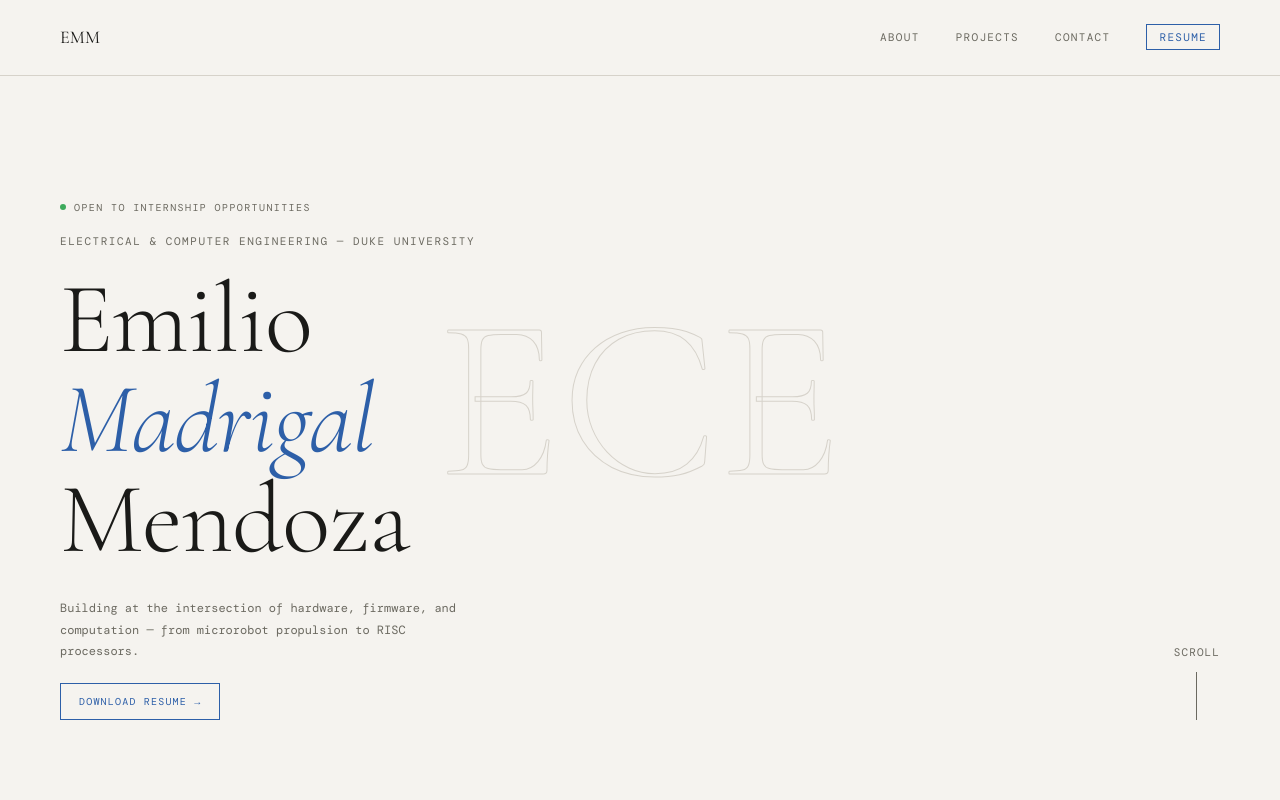
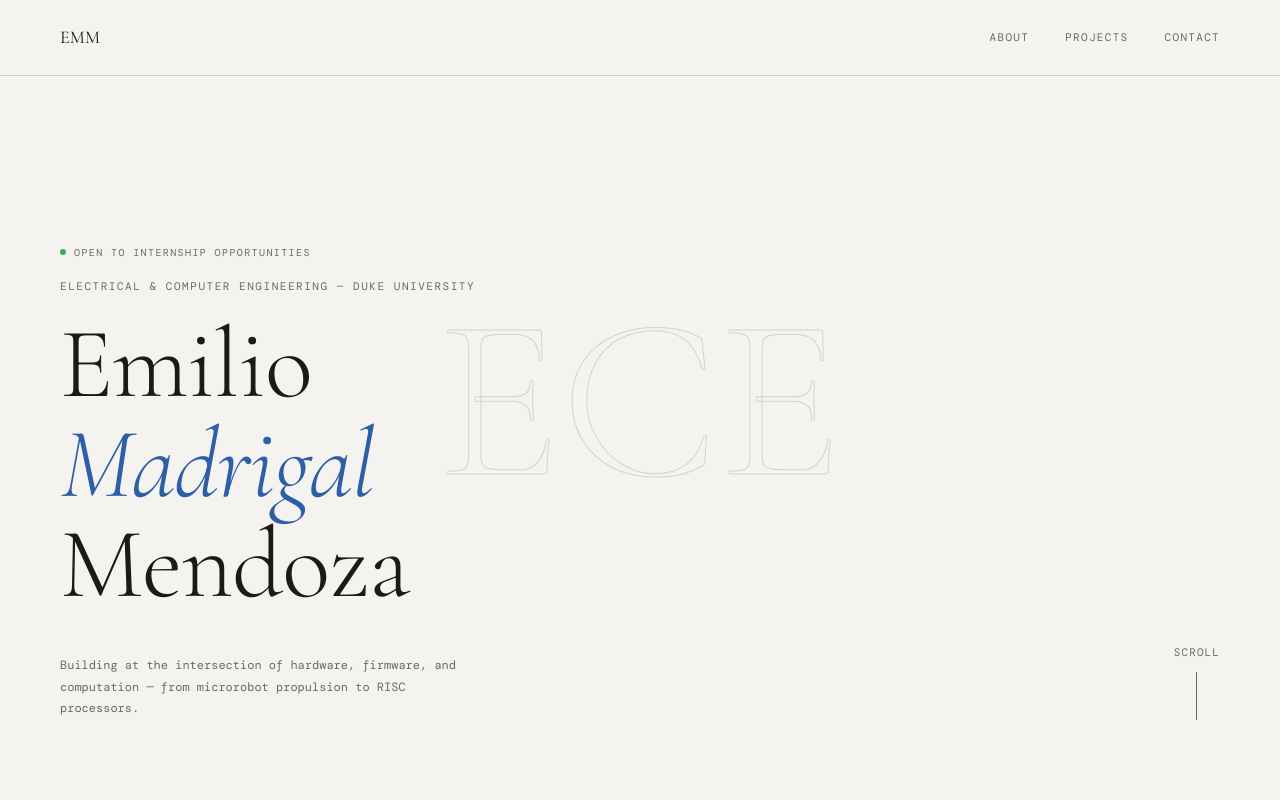
Before and after one commit to Sufty1/Portfolio, a plain HTML site: page index.html in a window 1280 px wide. Shown: the top 800 px of the page. Drawn offline with nearby package versions, Linux system fonts and the light colour scheme; a web font is replaced by a local one.

Commit message:
Update index.html
Edited Resume Download Ability

```diff
--- a/index.html
+++ b/index.html
@@ -71,18 +71,6 @@
   }
 
   .nav-links a:hover { color: var(--ink); }
-
-  .nav-resume a {
-    color: var(--accent) !important;
-    border: 1px solid var(--accent);
-    padding: 5px 12px;
-    transition: background 0.2s, color 0.2s !important;
-  }
-
-  .nav-resume a:hover {
-    background: var(--accent);
-    color: var(--bg) !important;
-  }
 
   /* ── HERO ── */
   #hero {
@@ -176,21 +164,6 @@
     font-size: 12px;
     line-height: 1.8;
   }
-
-  .hero-cta {
-    display: inline-block;
-    font-size: 10px;
-    letter-spacing: 0.12em;
-    text-transform: uppercase;
-    color: var(--accent);
-    border: 1px solid var(--accent);
-    padding: 9px 18px;
-    text-decoration: none;
-    transition: background 0.2s, color 0.2s;
-    width: fit-content;
-  }
-
-  .hero-cta:hover { background: var(--accent); color: var(--bg); }
 
   .hero-scroll {
     font-size: 11px;
@@ -306,7 +279,6 @@
   .project-card.full-width { grid-column: 1 / -1; }
   .project-card:hover { background: #E8E4DB; }
 
-  /* Image at top — edge-to-edge, clickable */
   .project-img-link {
     display: block;
     overflow: hidden;
@@ -336,7 +308,6 @@
 
   .project-img-link:hover .project-img-slot img { transform: scale(1.04); }
 
-  /* Gallery (Forage full-width card) */
   .project-img-gallery {
     display: grid;
     grid-template-columns: repeat(3, 1fr);
@@ -361,7 +332,6 @@
 
   .project-img-gallery .project-img-link:hover img { transform: scale(1.04); }
 
-  /* Card text body */
   .project-card-body {
     padding: 28px 36px 36px;
     display: flex;
@@ -539,14 +509,8 @@
     .hero-scroll-line { width: 48px; height: 1px; }
     .project-img-slot { height: 200px; }
     .project-img-gallery { grid-template-columns: 1fr; height: auto; }
-    .project-img-gallery .project-img-link { height: 240px; }
     .project-img-gallery .project-img-link:nth-child(n+2) { display: none; }
     .project-card-body { padding: 22px 24px 28px; }
-  }
-
-  @media (max-width: 480px) {
-    .nav-resume { display: none; }
-    .nav-links { gap: 16px; }
   }
 </style>
 </head>
@@ -558,7 +522,6 @@
     <li><a href="#about">About</a></li>
     <li><a href="#projects">Projects</a></li>
     <li><a href="#contact">Contact</a></li>
-    <li class="nav-resume"><a href="./Emilio%20Madrigal%20Mendoza%20-%20RESUME.pdf" download>Resume</a></li>
   </ul>
 </nav>
 
@@ -581,7 +544,6 @@
           Building at the intersection of hardware, firmware, and computation —
           from microrobot propulsion to RISC processors.
         </p>
-        <a class="hero-cta" href="./Emilio%20Madrigal%20Mendoza%20-%20RESUME.pdf" download>Download Resume →</a>
       </div>
       <a class="hero-scroll" href="#about" aria-label="Scroll to About section">
         <span>Scroll</span>
@@ -655,7 +617,6 @@
   </div>
   <div class="projects-grid">
 
-    <!-- 001: No image (research restriction) -->
     <div class="project-card reveal">
       <div class="project-card-body">
         <div class="project-card-top">
@@ -678,7 +639,6 @@
       </div>
     </div>
 
-    <!-- 002: Logisim schematic -->
     <div class="project-card reveal">
       <a class="project-img-link" href="./cpu.png" target="_blank" rel="noopener" aria-label="View full Logisim schematic">
         <div class="project-img-slot">
@@ -705,7 +665,6 @@
       </div>
     </div>
 
-    <!-- 003: ESP32 breadboard photo -->
     <div class="project-card reveal">
       <a class="project-img-link" href="./esp32-project/esp32-breadboard.png" target="_blank" rel="noopener" aria-label="View ESP32 motor controller breadboard">
         <div class="project-img-slot">
@@ -737,7 +696,6 @@
       </div>
     </div>
 
-    <!-- 004: CX-Bot on track -->
     <div class="project-card reveal">
       <a class="project-img-link" href="./autonomous-robot/cx-bot-track.jpg" target="_blank" rel="noopener" aria-label="View CX-Bot photo">
         <div class="project-img-slot">
@@ -764,7 +722,6 @@
       </div>
     </div>
 
-    <!-- 005: Route finder map -->
     <div class="project-card reveal">
       <a class="project-img-link" href="./route-finder/route-map.png" target="_blank" rel="noopener" aria-label="View route finder output">
         <div class="project-img-slot">
@@ -792,7 +749,6 @@
       </div>
     </div>
 
-    <!-- 006: Forage — 3-screenshot gallery -->
     <div class="project-card full-width reveal">
       <div class="project-img-gallery">
         <a class="project-img-link" href="./hackathon/forage-identifying.png" target="_blank" rel="noopener" aria-label="Forage app — AI identifying species">
@@ -844,10 +800,6 @@
     </div>
     <div class="contact-links reveal">
       <div class="contact-item">
-        <span class="contact-item-label">Resume</span>
-        <a class="contact-item-value" href="./Emilio%20Madrigal%20Mendoza%20-%20RESUME.pdf" download>Download PDF →</a>
-      </div>
-      <div class="contact-item">
         <span class="contact-item-label">Email</span>
         <a class="contact-item-value" href="mailto:emiliomadrigal1999@gmail.com">
           emiliomadrigal1999@gmail.com
```
